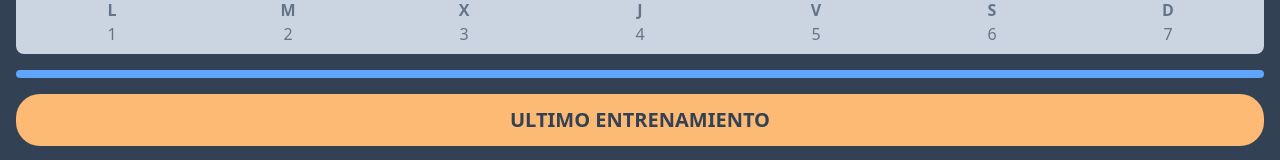
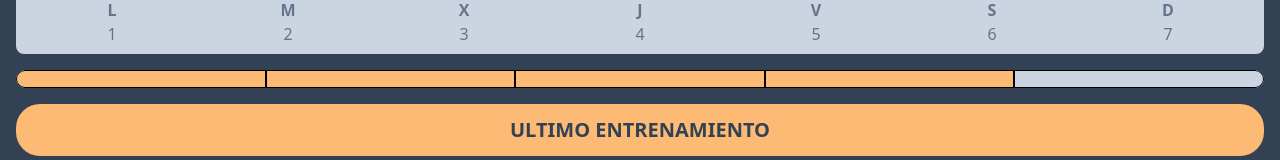
Before and after one commit to Adrin63/GymTracker, a React app in the folder Front/: page /home in a window 1280 px wide. Shown: the part 125-285 px from the top of the page. Built offline with nearby package versions, Linux system fonts and the light colour scheme; no server answers; the HTML template or start-up script is replaced by a standard one.

Commit message:
weektrackertag done

```diff
--- a/Front/src/components/WeekTrackerTag.jsx
+++ b/Front/src/components/WeekTrackerTag.jsx
@@ -1,7 +1,22 @@
-function WeekTrackerTag(progress, total = 0) {
+function WeekTrackerTag({ progress = 0, total = 0 }) {
     return (
-        <div className="flex flex-row p-1 bg-blue-400 rounded-lg">
-
+        <div className="flex flex-row justify-between bg-blue-400 rounded-xl overflow-hidden">
+            {
+                (() => {
+                    const divs = [];
+                    for (let i = 0; i < total; i++) {
+                        divs.push(
+                            <div
+                                key={i}
+                                className={`py-2 w-full border border-black ${i < progress ? "bg-orange-300" : "bg-slate-300"
+                                    } ${i === 0 ? "rounded-l-xl" : i === total - 1 ? "rounded-r-xl" : ""
+                                    }`}
+                            />
+                        );
+                    }
+                    return divs;
+                })()
+            }
         </div>
     );
 }
```
